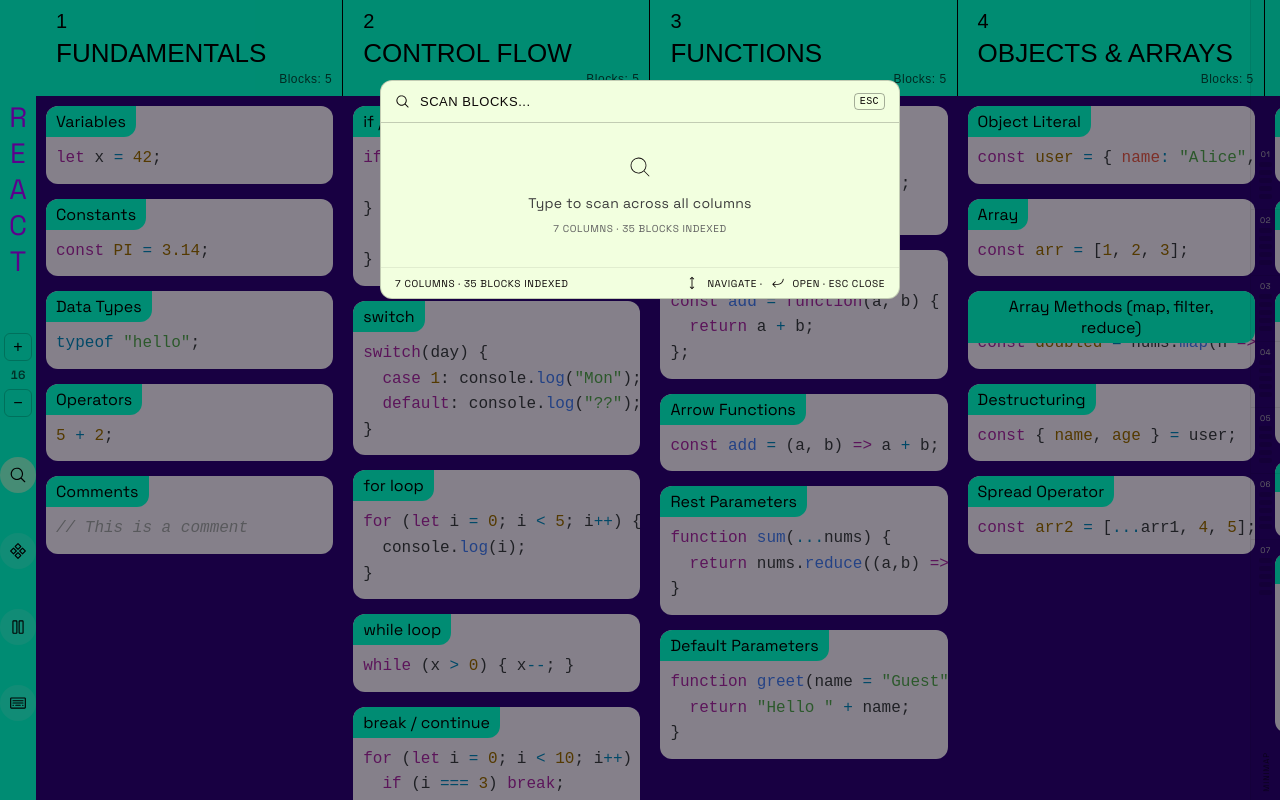
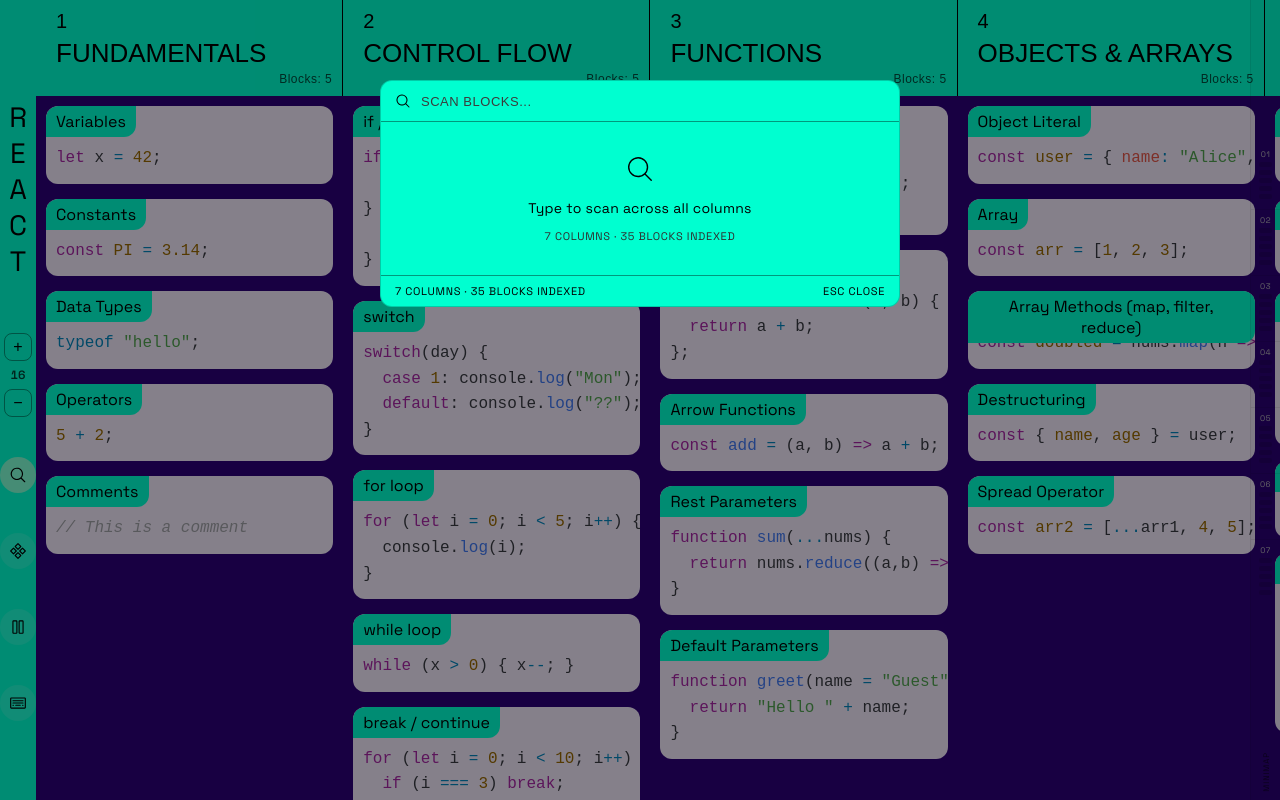
Before and after one commit to qgmbek/syntaxly, a Next.js app: page /syntax in a window 1280 px wide. Both pictures are taken after a click on the button 18 px from the left and 475 px from the top of the page. Built offline with nearby package versions, Linux system fonts and the light colour scheme; a web font is replaced by a local one.

Commit message:
Styling Improvement
- re-styles search overlay
- new colors
- more

```diff
--- a/app/components/ExplanationColumn/ExplanationColumn.module.css
+++ b/app/components/ExplanationColumn/ExplanationColumn.module.css
@@ -23,6 +23,7 @@
   width: 100%;
   padding: 10px 10px 10px 20px;
   background-color: rgb(255, 218, 71);
+  background-color: var(--purple);
   display: flex;
   flex-direction: column;
   justify-content: center;
--- a/app/components/SearchOverlay/SearchOverlay.tsx
+++ b/app/components/SearchOverlay/SearchOverlay.tsx
@@ -1,12 +1,6 @@
 "use client";
 
-import {
-  MagnifyingGlass,
-  ArrowRight,
-  X,
-  ArrowsVertical,
-  ArrowBendDownLeft,
-} from "@phosphor-icons/react";
+import { MagnifyingGlass, ArrowRight, X } from "@phosphor-icons/react";
 
 import styles from "./Searchoverlay.module.css";
 import { useCallback, useEffect, useRef, useState } from "react";
@@ -133,14 +127,14 @@ export default function SearchOverlay({
     <div className={styles.backdrop} onClick={onClose}>
       <div
         className={styles.panel}
-        onClick={(e) => e.stopPropagation()}
+        onClick={(e: { stopPropagation: () => void }) => e.stopPropagation()}
         role="dialog"
         aria-modal="true"
         aria-label="Search blocks"
       >
         <div className={styles.inputRow}>
           <MagnifyingGlass
-            size={15}
+            size={16}
             weight="regular"
             className={styles.searchIcon}
             aria-hidden="true"
@@ -167,8 +161,6 @@ export default function SearchOverlay({
             </button>
           )}
 
-          <kbd className={styles.esc}>ESC</kbd>
-
           {query && <div className={styles.scanLine} key={`scan-${scanKey}`} />}
         </div>
 
@@ -176,7 +168,7 @@ export default function SearchOverlay({
           {!query.trim() && (
             <div className={styles.idle}>
               <div className={styles.idleIcon}>
-                <MagnifyingGlass size={24} weight="thin" />
+                <MagnifyingGlass size={30} weight="light" />
               </div>
 
               <p className={styles.idleText}>Type to scan across all columns</p>
@@ -244,18 +236,7 @@ export default function SearchOverlay({
                 } FOUND`
               : `${columns.length} COLUMNS · ${totalBlocks} BLOCKS INDEXED`}
           </span>
-
-          <span
-            style={{
-              display: "flex",
-              alignItems: "center",
-              gap: "8px",
-            }}
-          >
-            <ArrowsVertical size={14} />
-            NAVIGATE ·
-            <ArrowBendDownLeft size={14} /> OPEN · ESC CLOSE
-          </span>
+          ESC CLOSE
         </div>
       </div>
     </div>
--- a/app/components/SearchOverlay/Searchoverlay.module.css
+++ b/app/components/SearchOverlay/Searchoverlay.module.css
@@ -22,36 +22,24 @@
 .panel {
   width: 520px;
   max-width: calc(100vw - 32px);
-  background: #f2ffdf;
+  background: var(--green);
   border: 1px solid rgba(0, 0, 0, 0.2);
   border-radius: 12px;
   overflow: hidden;
-  animation: slideDown 0.18s cubic-bezier(0.16, 1, 0.3, 1);
 }
-
-/* @keyframes slideDown {
-  from {
-    opacity: 0;
-    transform: translateY(-10px) scale(0.98);
-  }
-  to {
-    opacity: 1;
-    transform: translateY(0) scale(1);
-  }
-} */
 
 .inputRow {
   display: flex;
   align-items: center;
   gap: 10px;
   padding: 12px 14px;
-  border-bottom: 0.5px solid rgba(0, 0, 0, 0.2);
+  border-bottom: 1px solid rgba(0, 0, 0, 0.4);
   position: relative;
   overflow: hidden;
 }
 
 .searchIcon {
-  color: #0c0707;
+  color: var(--main-black);
   flex-shrink: 0;
 }
 
@@ -62,12 +50,12 @@
   outline: none;
   font-size: 13px;
   letter-spacing: 0.04em;
-  color: #0c0707;
-  caret-color: #4af0b4;
+  color: var(--main-black);
+  caret-color: var(--main-black);
 }
 
 .input::placeholder {
-  color: #0c0707;
+  color: #3b3b3b;
 }
 
 .clearBtn {
@@ -76,7 +64,7 @@
   cursor: pointer;
   font-size: 18px;
   line-height: 1;
-  color: #0c0707;
+  color: var(--main-black);
   padding: 0 2px;
   display: flex;
   align-items: center;
@@ -84,17 +72,7 @@
 }
 
 .clearBtn:hover {
-  color: #ff4141;
-}
-
-.esc {
-  font-size: 10px;
-  color: #0c0707;
-  border: 0.5px solid rgba(0, 0, 0, 0.32);
-  border-radius: 4px;
-  padding: 2px 5px;
-  flex-shrink: 0;
-  letter-spacing: 0.04em;
+  color: #ff0000;
 }
 
 .scanLine {
@@ -102,8 +80,8 @@
   left: 0;
   top: 0;
   height: 100%;
-  width: 2px;
-  background: #4af0b4;
+  width: 1px;
+  background: var(--purple);
   border-radius: 0 1px 1px 0;
   animation: scan 0.9s ease-out forwards;
   pointer-events: none;
@@ -131,11 +109,10 @@
 }
 
 .results::-webkit-scrollbar {
-  width: 4px;
+  width: 3px;
 }
 .results::-webkit-scrollbar-thumb {
   background: rgba(0, 0, 0, 0.15);
-  border-radius: 2px;
 }
 
 .idle {
@@ -145,22 +122,22 @@
   justify-content: center;
   padding: 32px 16px;
   gap: 6px;
+  color: var(--main-black);
 }
 
 .idleIcon {
-  color: #0c0707;
   margin-bottom: 4px;
 }
 
 .idleText {
   font-size: 14px;
-  color: #3c3c3c;
   letter-spacing: 0.02em;
+  margin-bottom: 2px;
 }
 
 .idleHint {
-  font-size: 10px;
-  color: #606060;
+  font-size: 11px;
+  color: #2e2e2e;
   margin-top: 4px;
   letter-spacing: 0.06em;
 }
@@ -174,14 +151,15 @@
 }
 
 .emptyCode {
-  font-size: 11px;
-  color: #0c0707;
+  font-size: 13px;
+  color: var(--main-black);
   letter-spacing: 0.04em;
+  margin-bottom: 3px;
 }
 
 .emptyQuery {
   font-size: 13px;
-  color: #5b5b5b;
+  color: #2b2b2b;
   letter-spacing: 0.02em;
 }
 
@@ -205,10 +183,10 @@
 }
 
 .colLabel {
-  font-size: 9px;
-  color: #4af0b4;
+  font-size: 10px;
+  color: var(--purple);
   letter-spacing: 0.08em;
-  min-width: 90px;
+  min-width: 20px;
   flex-shrink: 0;
   line-height: 1.4;
 }
@@ -223,8 +201,8 @@
 
 .blockTitle {
   font-size: 15px;
-  color: #0c0707;
-  font-weight: 500;
+  color: var(--main-black);
+  font-weight: 400;
   white-space: nowrap;
   overflow: hidden;
   text-overflow: ellipsis;
@@ -232,7 +210,7 @@
 
 .snippet {
   font-size: 12px;
-  color: #7a7a7a;
+  color: #6e6e6e;
   white-space: nowrap;
   overflow: hidden;
   text-overflow: ellipsis;
@@ -240,7 +218,7 @@
 }
 
 .arrow {
-  color: #363636;
+  color: #212121;
   flex-shrink: 0;
   transition:
     color 0.1s,
@@ -249,13 +227,13 @@
 
 .resultItem:hover .arrow,
 .resultItemActive .arrow {
-  color: #4af0b4;
+  color: var(--purple);
   transform: translateX(2px);
 }
 
 .mark {
   background: rgba(74, 240, 180, 0.18);
-  color: #1a9e6e;
+  color: var(--purple);
   border-radius: 2px;
   padding: 0 1px;
 }
@@ -265,8 +243,8 @@
   justify-content: space-between;
   align-items: center;
   padding: 8px 14px;
-  border-top: 0.5px solid rgba(0, 0, 0, 0.07);
-  font-size: 10px;
+  border-top: 1px solid rgba(0, 0, 0, 0.4);
+  font-size: 11px;
   letter-spacing: 0.06em;
-  color: #0c0707;
+  color: var(--main-black);
 }
--- a/app/globals.css
+++ b/app/globals.css
@@ -1,5 +1,7 @@
-:root{
+:root {
   --green: rgb(0, 255, 208);
+  --purple: rgb(191, 0, 255);
+  --main-black: rgb(0, 0, 0);
 }
 html {
   height: 100%;
--- a/app/syntax/syntax.module.css
+++ b/app/syntax/syntax.module.css
@@ -44,8 +44,8 @@
 .fontBtn {
   width: 28px;
   height: 28px;
-  border: 1px solid rgba(0, 0, 0, 0.2);
-  border-radius: 6px;
+  border: 1px solid rgba(0, 0, 0, 0.4);
+  border-radius: 8px;
   background: transparent;
   color: inherit;
   font-size: 16px;
@@ -69,7 +69,7 @@
   font-size: 12px;
   font-variant-numeric: tabular-nums;
   font-weight: 600;
-  opacity: 0.65;
+  opacity: 0.75;
   padding: 4px 0;
   min-width: 20px;
   text-align: center;
@@ -79,7 +79,8 @@
 .name {
   writing-mode: vertical-rl;
   text-orientation: upright;
-  color: rgb(166, 0, 255);
+  color: var(--purple);
+  color: var(--main-black);
   font-size: 28px;
 }
 
```
